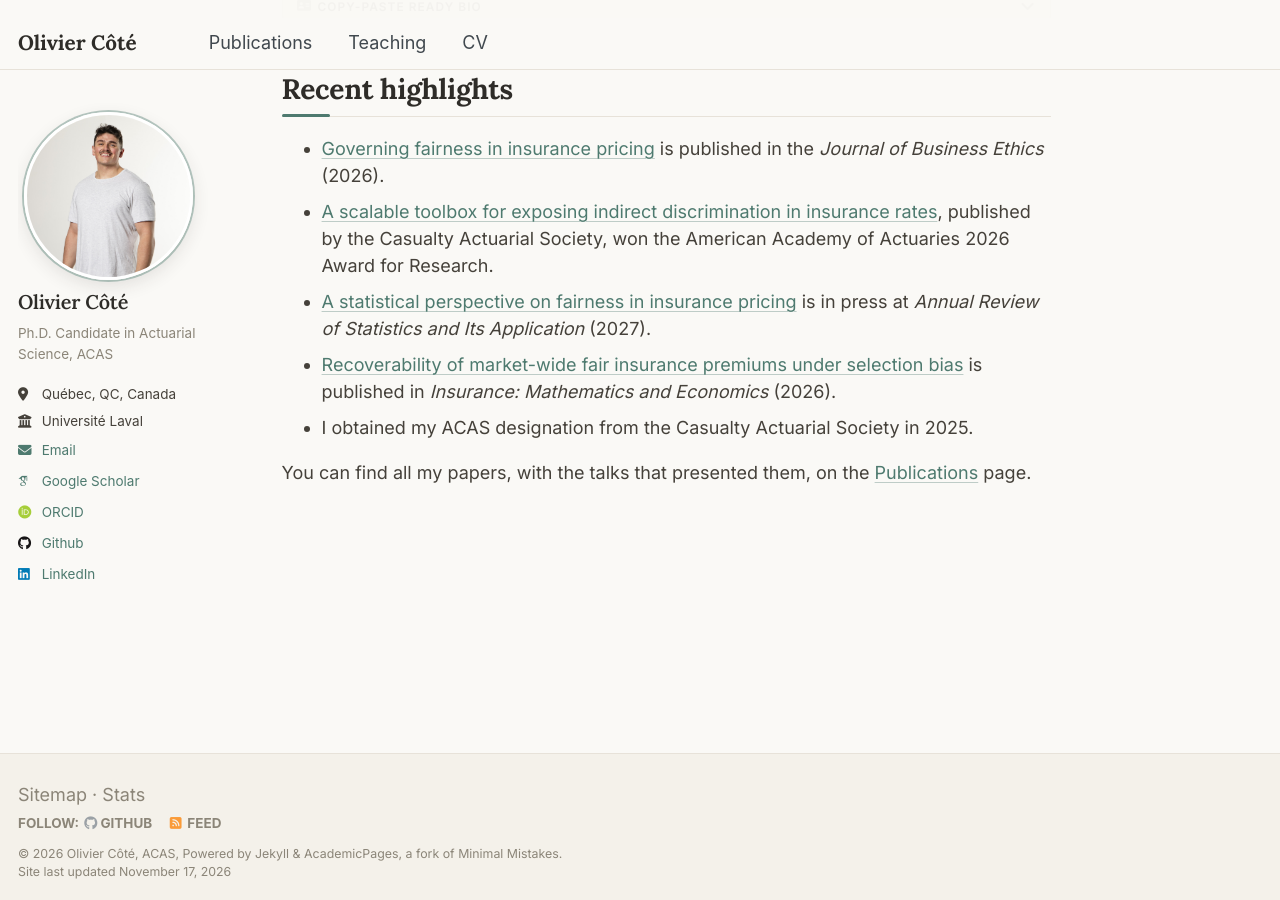
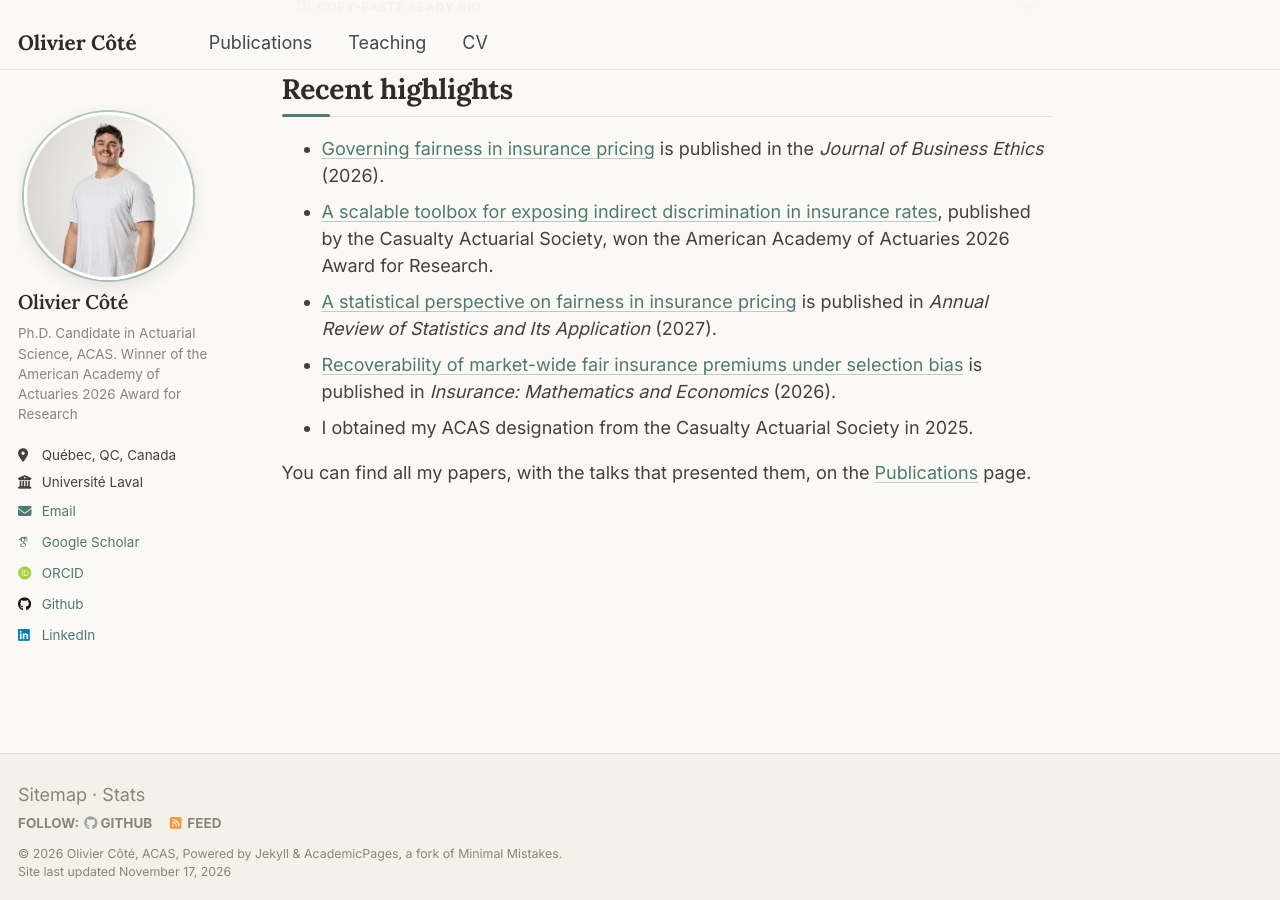
Before and after one commit to OliCoSide/olicoside.github.io, a Jekyll site: the page built from _pages/about.md, in a window 1280 px wide and 900 px high, scrolled down 600 px. Built offline with Jekyll 4.4.1, drawn with Linux system fonts in a browser that asks for light colours; some web fonts are replaced.

Commit message:
AAA 2026 award in site description and bio; Annual Review is online
- Site description (_config.yml, homepage meta) and sidebar bio now
  mention the American Academy of Actuaries 2026 Award for Research.
- "A statistical perspective on fairness in insurance pricing" is
  published online (doi:10.1146/annurev-statistics-042925-075327):
  publication page, homepage highlight and CV entry updated from
  "In press" to the DOI. Production CV PDF rebuilt; outgoing PDF
  archived as CV_OlivierCote_ENG_2026-11-17.pdf.

Co-Authored-By: Claude Opus 5.5 <noreply@anthropic.com>
Claude-Session: https://claude.ai/code/session_01F7Q7idQJuV4bghK1gJGxrK

```diff
--- a/_config.yml
+++ b/_config.yml
@@ -11,7 +11,7 @@ locale                   : "en-US"
 title                    : "Olivier Côté"
 title_separator          : "-"
 name                     : &name "Olivier Côté, ACAS"
-description              : &description "Ph.D. Candidate in Actuarial Science — fairness and discrimination in insurance predictive models"
+description              : &description "Ph.D. Candidate in Actuarial Science — fairness and discrimination in insurance predictive models — winner of the American Academy of Actuaries 2026 Award for Research"
 url                      : https://olicoside.github.io # the base hostname & protocol for your site e.g. "https://[your GitHub username].github.io"
 baseurl                  : "" # the subpath of your site, e.g. "/blog"
 repository               : "olicoside/olicoside.github.io"
@@ -24,7 +24,7 @@ author:
   avatar           : "profile_picture.jpg"
   name             : "Olivier Côté"
   pronouns         : # example: "she/her"
-  bio              : "Ph.D. Candidate in Actuarial Science, ACAS"
+  bio              : "Ph.D. Candidate in Actuarial Science, ACAS. Winner of the American Academy of Actuaries 2026 Award for Research"
   location         : "Québec, QC, Canada"
   employer         : "Université Laval"
   uri              : # URL
--- a/_pages/about.md
+++ b/_pages/about.md
@@ -2,7 +2,7 @@
 permalink: /
 title: "About me"
 author_profile: true
-description: "Ph.D. candidate in Actuarial Science at Université Laval, working on fairness and discrimination in insurance predictive models."
+description: "Ph.D. candidate in Actuarial Science at Université Laval, working on fairness and discrimination in insurance predictive models, and winner of the American Academy of Actuaries 2026 Award for Research."
 redirect_from:
   - /about/
   - /about.html
@@ -20,7 +20,7 @@ Recent highlights
 ======
 * [Governing fairness in insurance pricing](/publication/2026-governing-fairness-trilemma) is published in the *Journal of Business Ethics* (2026).
 * [A scalable toolbox for exposing indirect discrimination in insurance rates](/publication/2025-scalable-toolbox), published by the Casualty Actuarial Society, won the American Academy of Actuaries 2026 Award for Research.
-* [A statistical perspective on fairness in insurance pricing](/publication/2026-statistical-perspective) is in press at *Annual Review of Statistics and Its Application* (2027).
+* [A statistical perspective on fairness in insurance pricing](/publication/2026-statistical-perspective) is published in *Annual Review of Statistics and Its Application* (2027).
 * [Recoverability of market-wide fair insurance premiums under selection bias](/publication/2024-selection) is published in *Insurance: Mathematics and Economics* (2026).
 * I obtained my ACAS designation from the Casualty Actuarial Society in 2025.
 
--- a/files/cv-src/biblio.bib
+++ b/files/cv-src/biblio.bib
@@ -55,5 +55,6 @@ author = {C{\^o}t{\'e}, Marie-Pier and \textbf{C{\^o}t{\'e}, O.} and Charpentier
     title   = {A Statistical Perspective on Fairness in Insurance Pricing},
     journal = {Annual Review of Statistics and Its Application},
     year    = {2027},
-    note    = {In press}
+    doi     = {https://doi.org/10.1146/annurev-statistics-042925-075327},
+    note    = {\href{https://doi.org/10.1146/annurev-statistics-042925-075327}{doi:10.1146/annurev-statistics-042925-075327}}
 }
```
Also changed, not shown: _publications/2026-statistical-perspective.md (+3 -3 lines), 2 other files.
